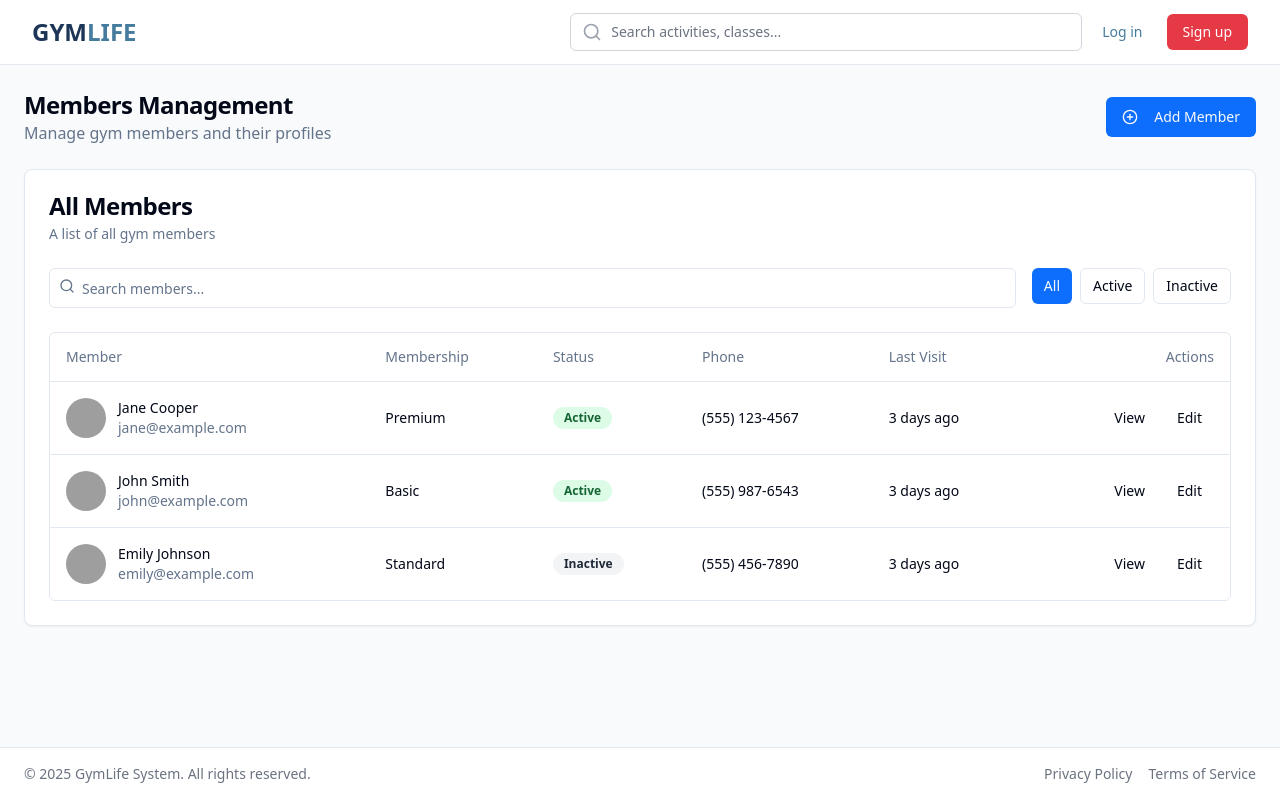
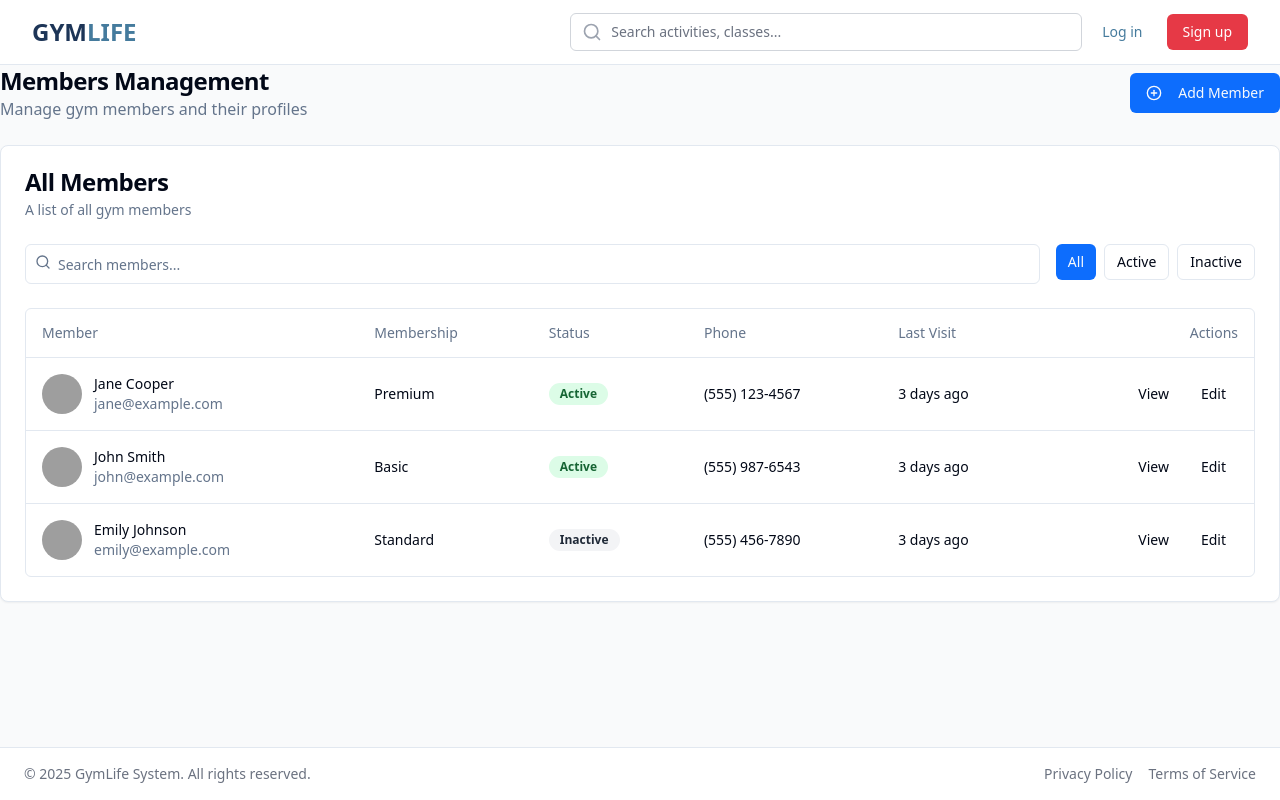
Before and after one commit to walidchy/gym-life-system, a React (Vite) app: page /admin/members in a window 1280 px wide. Built offline with nearby package versions, Linux system fonts and the light colour scheme; grey boxes are pictures that could not be loaded.

Commit message:
Refactor: Dashboard components
Refactor the dashboard components to improve code readability and maintainability.

```diff
--- a/src/components/layout/MainLayout.tsx
+++ b/src/components/layout/MainLayout.tsx
@@ -16,7 +16,7 @@ const MainLayout: React.FC<MainLayoutProps> = ({ children }) => {
       {isAuthenticated && <Sidebar />}
       <div className="flex flex-col flex-1 w-full overflow-hidden">
         <Navbar />
-        <main className="flex-1 overflow-y-auto bg-gray-50 px-4 py-6 md:px-6">
+        <main className="flex-1 overflow-y-auto bg-gray-50">
           {children}
         </main>
         <footer className="py-4 px-6 border-t bg-white">
--- a/src/pages/Dashboard.tsx
+++ b/src/pages/Dashboard.tsx
@@ -39,7 +39,7 @@ const Dashboard: React.FC = () => {
 
   return (
     <MainLayout>
-      <div className="max-w-7xl mx-auto">
+      <div className="px-4 py-6 md:px-6 max-w-7xl mx-auto">
         {renderDashboard()}
       </div>
     </MainLayout>
```
